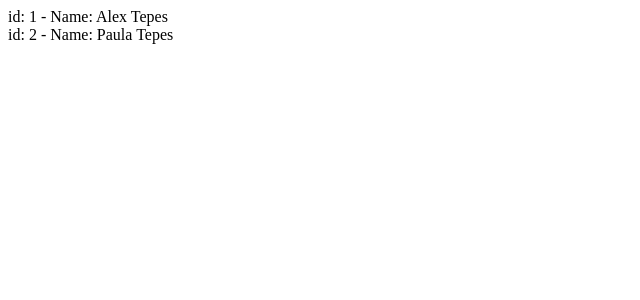
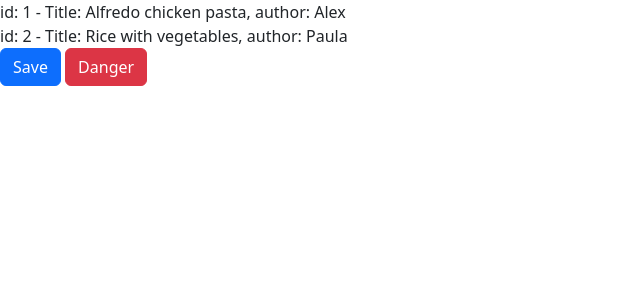
Before and after one commit to tepesalexandru/recipes_blog, a PHP site: page / in a window 1280 px wide. Shown: the top 300 px of the page, without its empty margins (0-640 px from the left). Run offline with PHP 8.4, Linux system fonts and the light colour scheme; data that the repository does not hold is empty.

Commit message:
added boostrap

```diff
--- a/index.php
+++ b/index.php
@@ -6,22 +6,31 @@
     <meta http-equiv="X-UA-Compatible" content="IE=edge">
     <meta name="viewport" content="width=device-width, initial-scale=1.0">
     <title>Family Recipes</title>
+    <!-- CSS only -->
+<link href="https://cdn.jsdelivr.net/npm/bootstrap@5.2.0-beta1/dist/css/bootstrap.min.css" rel="stylesheet" integrity="sha384-0evHe/X+R7YkIZDRvuzKMRqM+OrBnVFBL6DOitfPri4tjfHxaWutUpFmBp4vmVor" crossorigin="anonymous">
+<!-- JavaScript Bundle with Popper -->
+<script src="https://cdn.jsdelivr.net/npm/bootstrap@5.2.0-beta1/dist/js/bootstrap.bundle.min.js" integrity="sha384-pprn3073KE6tl6bjs2QrFaJGz5/SUsLqktiwsUTF55Jfv3qYSDhgCecCxMW52nD2" crossorigin="anonymous"></script>
 </head>
 
 <body>
     <?php include 'seed_database.php'; ?>
     <?php
-    $sql = "SELECT * FROM Users";
+    $sql = "SELECT Articles.id as id, Articles.title as title, Users.firstName as author
+    FROM Articles
+    INNER JOIN Users
+    ON Articles.authorId = Users.Id";
     $result = $conn->query($sql);
     if ($result->num_rows > 0) {
         // output data of each row
         while ($row = $result->fetch_assoc()) {
-            echo "id: " . $row["id"] . " - Name: " . $row["firstName"] . " " . $row["lastName"] . "<br>";
+            echo "id: " . $row["id"] . " - Title: " . $row["title"] . ", author: " . $row["author"] . "<br>";
         }
     } else {
         echo "0 results";
     }
     ?>
+    <button type="button" class="btn btn-primary">Save</button>
+    <button type="button" class="btn btn-danger">Danger</button>
 </body>
 
 </html>
```
